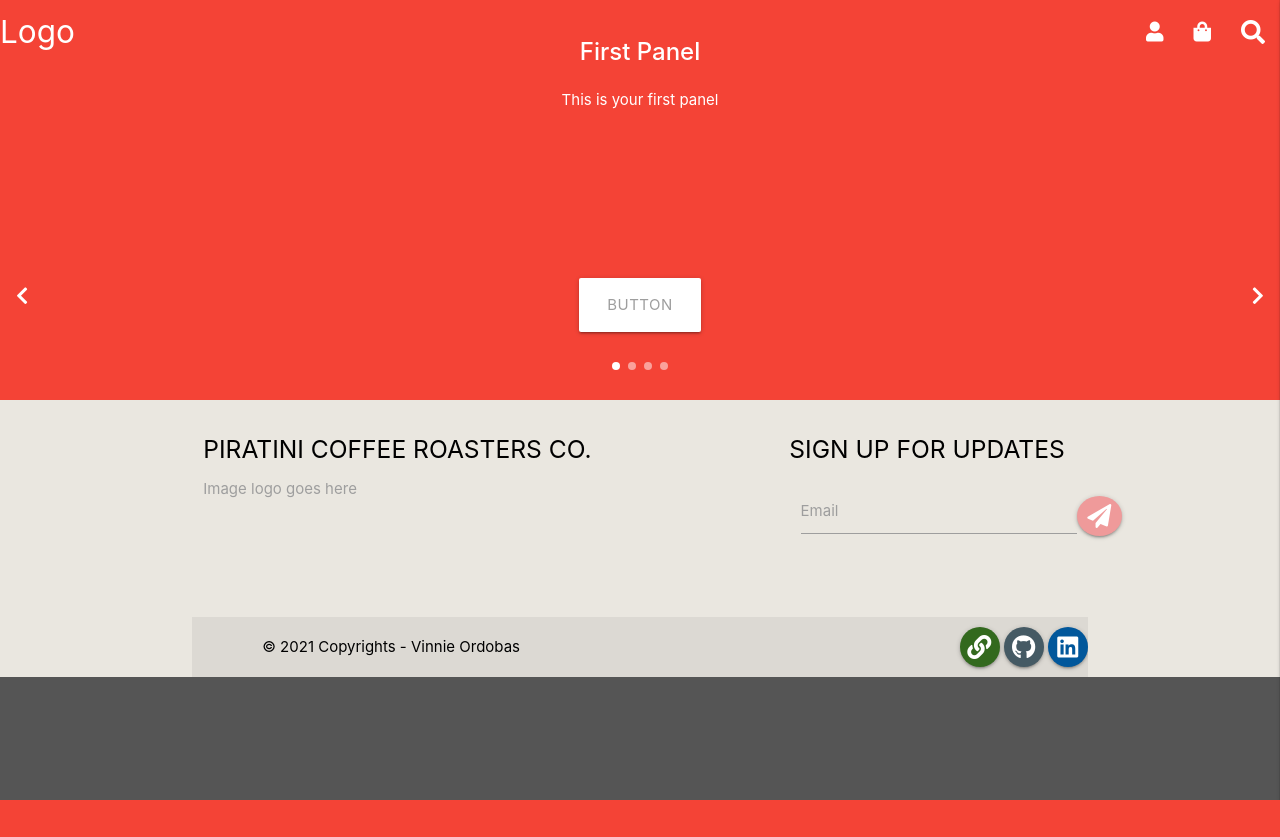
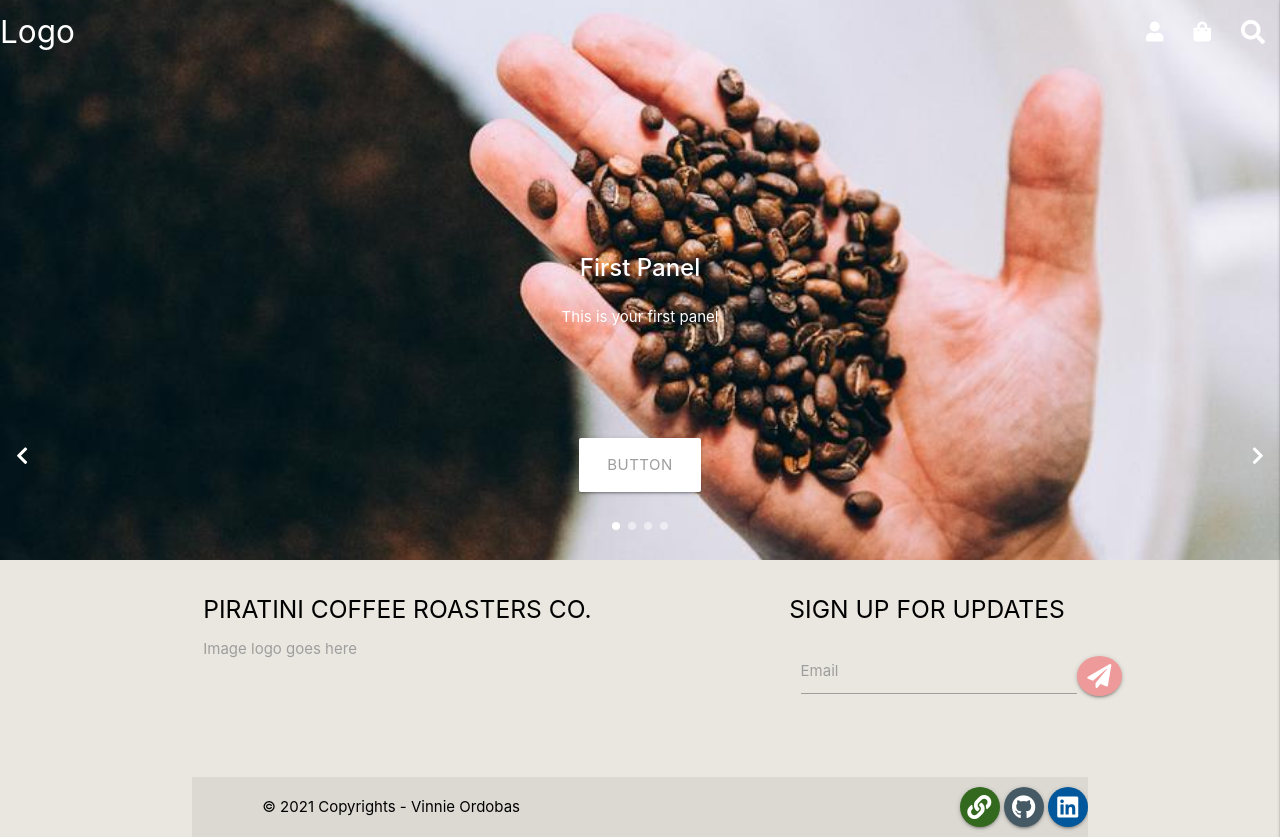
Before and after one commit to vinnieOrdobas/CI-MS4-Piratini-coffee-roasters, a Django app: page / in a window 1280 px wide. Before the commit the page ends 800 px from the top, so only its background shows below. Run offline with Django 3.2, Linux system fonts and the light colour scheme.

Commit message:
Finished carousel slider on home page

```diff
--- a/home/templates/home/index.html
+++ b/home/templates/home/index.html
@@ -7,7 +7,7 @@
 {% endblock %}
 
 {% block content %}
-<div class="carousel carousel-slider center">
+<div class="carousel carousel-slider carousel-hero center">
     <div class="carousel-fixed-item center">
       <a class="btn-large waves-effect white grey-text darken-text-2">button</a>
       <a class="btn-flat waves-effect transparent left left-controller">
@@ -17,21 +17,29 @@
         <i class="white-text fas fa-chevron-right"></i>
       </a>
     </div>
-    <div class="carousel-item red white-text" href="#one!">
-      <h2>First Panel</h2>
-      <p class="white-text">This is your first panel</p>
+    <div class="carousel-item white-text carousel-hero-1 valign-wrapper" href="#one!">
+        <div class="carousel-content">
+            <h2>First Panel</h2>
+            <p class="white-text">This is your first panel</p>
+        </div>
     </div>
-    <div class="carousel-item amber white-text" href="#two!">
-      <h2>Second Panel</h2>
-      <p class="white-text">This is your second panel</p>
+    <div class="carousel-item white-text carousel-hero-2 valign-wrapper" href="#two!">
+        <div class="carousel-content">
+            <h2>First Panel</h2>
+            <p class="white-text">This is your first panel</p>
+        </div>
     </div>
-    <div class="carousel-item green white-text" href="#three!">
-      <h2>Third Panel</h2>
-      <p class="white-text">This is your third panel</p>
+    <div class="carousel-item white-text carousel-hero-3 valign-wrapper" href="#three!">
+        <div class="carousel-content">
+            <h2>First Panel</h2>
+            <p class="white-text">This is your first panel</p>
+        </div>
     </div>
-    <div class="carousel-item blue white-text" href="#four!">
-      <h2>Fourth Panel</h2>
-      <p class="white-text">This is your fourth panel</p>
+    <div class="carousel-item white-text carousel-hero-4 valign-wrapper" href="#four!">
+        <div class="carousel-content">
+            <h2>First Panel</h2>
+            <p class="white-text">This is your first panel</p>
+        </div>
     </div>
   </div>
 {% endblock %}
@@ -40,7 +48,7 @@
 <script type="text/javascript">
     $('.carousel.carousel-slider').carousel({
       fullWidth: true,
-      indicators: true
+      indicators: true,
    });
    // move next carousel
    $('.right-controller').click(function(e){
@@ -54,5 +62,10 @@
       e.stopPropagation();
       $('.carousel').carousel('prev');
    });
+    // auto play function
+    setTimeout(autoplay, 10000)
+    function autoplay() {
+    $('.carousel').carousel('next');
+}
 </script>
 {% endblock %}
--- a/static/css/base.css
+++ b/static/css/base.css
@@ -55,6 +55,49 @@ body {
     padding-top: 1.5rem;
 }
 
+
+/* Carousel */
+
+.carousel-hero {
+    height: 70vh;
+}
+
+.carousel-hero-1 {
+    background-image: url(../../media/hand-full-of-roasted-coffee.jpg);
+    background-position: center;
+    background-repeat: no-repeat;
+    background-size: cover;
+    position: relative;
+}
+
+.carousel-hero-2 {
+    background-image: url(../../media/camping-kettle-and-coffee-cup.jpg);
+    background-position: center;
+    background-repeat: no-repeat;
+    background-size: cover;
+    position: relative;
+}
+
+.carousel-hero-3 {
+    background-image: url(../../media/barista-pour-over-coffee-from-copper-kettle.jpg);
+    background-position: center;
+    background-repeat: no-repeat;
+    background-size: cover;
+    position: relative;
+}
+
+.carousel-hero-4 {
+    background-image: url(../../media/making-coffee.jpg);
+    background-position: center;
+    background-repeat: no-repeat;
+    background-size: cover;
+    position: relative;
+}
+
+
+.carousel-content {
+    margin: auto;
+}
 /* Footer */
 
 .page-footer {
```
Also changed, not shown: media/barista-pour-over-coffee-from-copper-kettle.jpg (added), media/freshly-picked-coffee-beans.jpg (added), media/hand-full-of-roasted-coffee.jpg (added), media/making-coffee.jpg (added).
